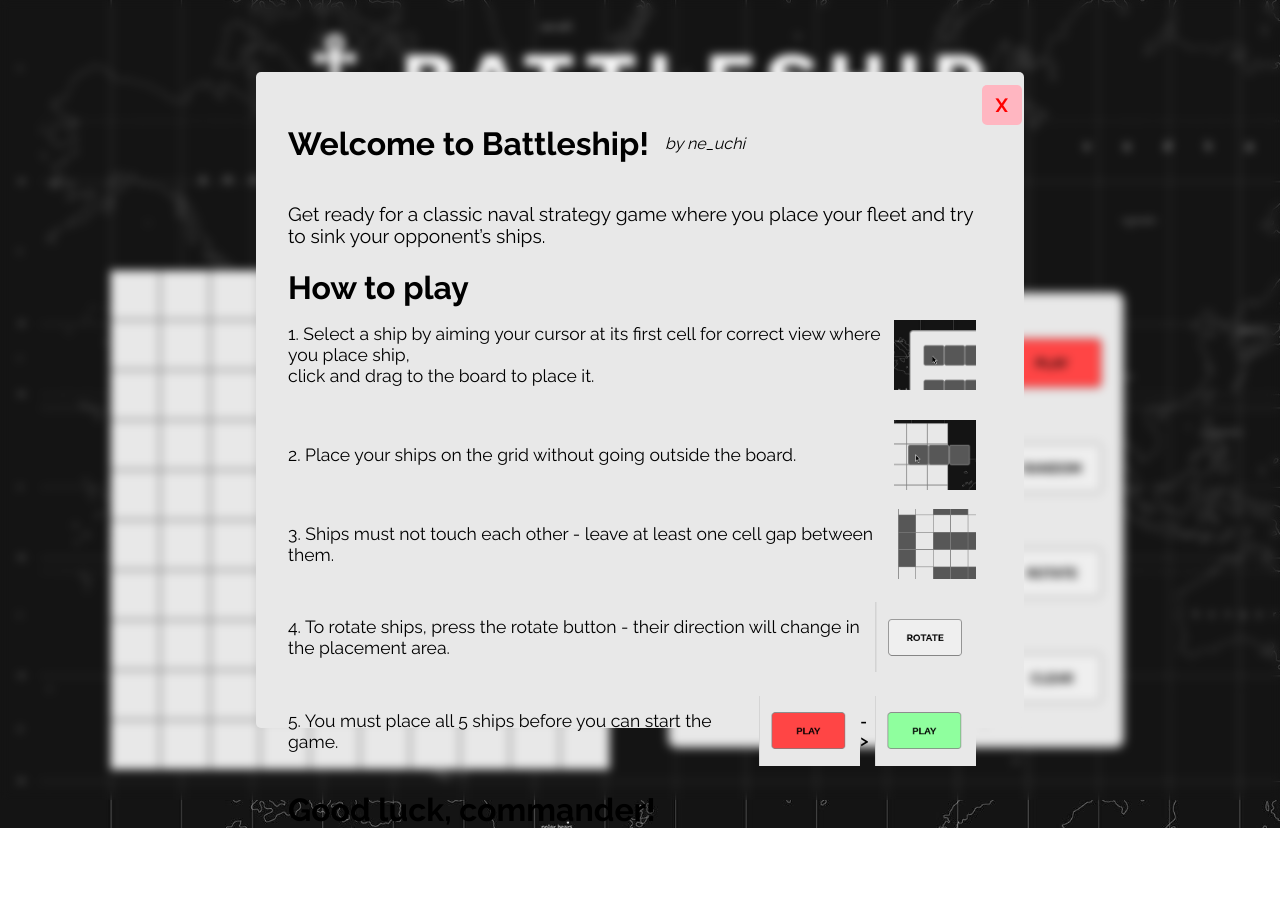
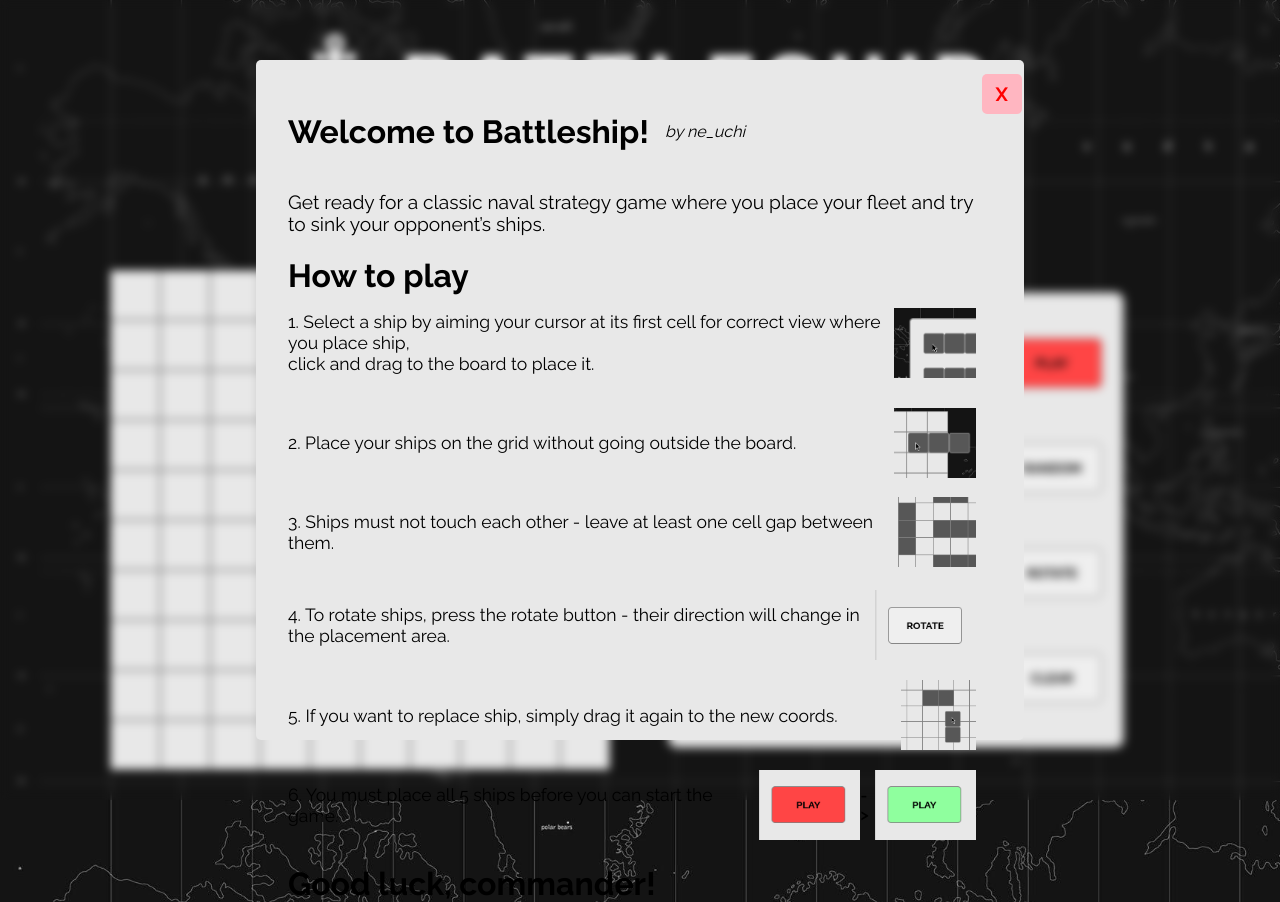
Before and after one commit to drmor/TP_Battleship, a website built with webpack: page src/index.html in a window 1280 px wide. Before the commit the page ends 828 px from the top, so only its background shows below. Built offline with nearby package versions, Linux system fonts and the light colour scheme.

Commit message:
added new howTo rule

```diff
--- a/src/index.html
+++ b/src/index.html
@@ -59,8 +59,12 @@
           <p>4. To rotate ships, press the rotate button - their direction will change in the placement area.</p>
         <img src="./additional/howTo5.png" class="infoPng">
        </div>
+       <div class="rule">
+          <p>5. If you want to replace ship, simply drag it again to the new coords.</p>
+        <img src="./additional/howTo7.png" class="infoPng">
+       </div>
         <div class="rule">
-          <p>5. You must place all 5 ships before you can start the game.</p>
+          <p>6. You must place all 5 ships before you can start the game.</p>
         <img src="./additional/howTo4.png" class="infoPng"><span style="font-weight: 600;">-></span> <img src="./additional/howTo3.png" class="infoPng">
         </div>
       <h1>Good luck, commander!</h1>
--- a/src/style.css
+++ b/src/style.css
@@ -149,7 +149,7 @@ button {
   top: 50%;
   left: 50%;
   transform: translate(-50%, -50%);
-  height: 82vh;
+  height: 85vh;
   width: 60%;
   border-radius: 5px;
   padding: 2rem;
```
Also changed, not shown: src/additional/howTo7.png (added).
